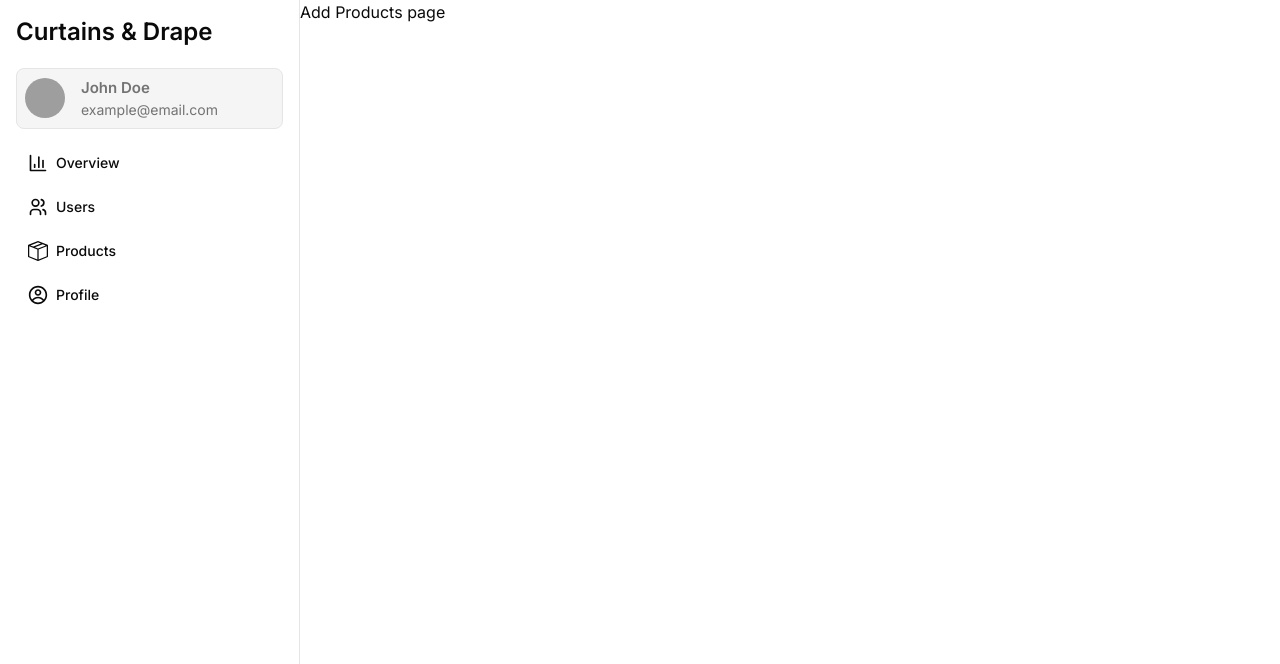
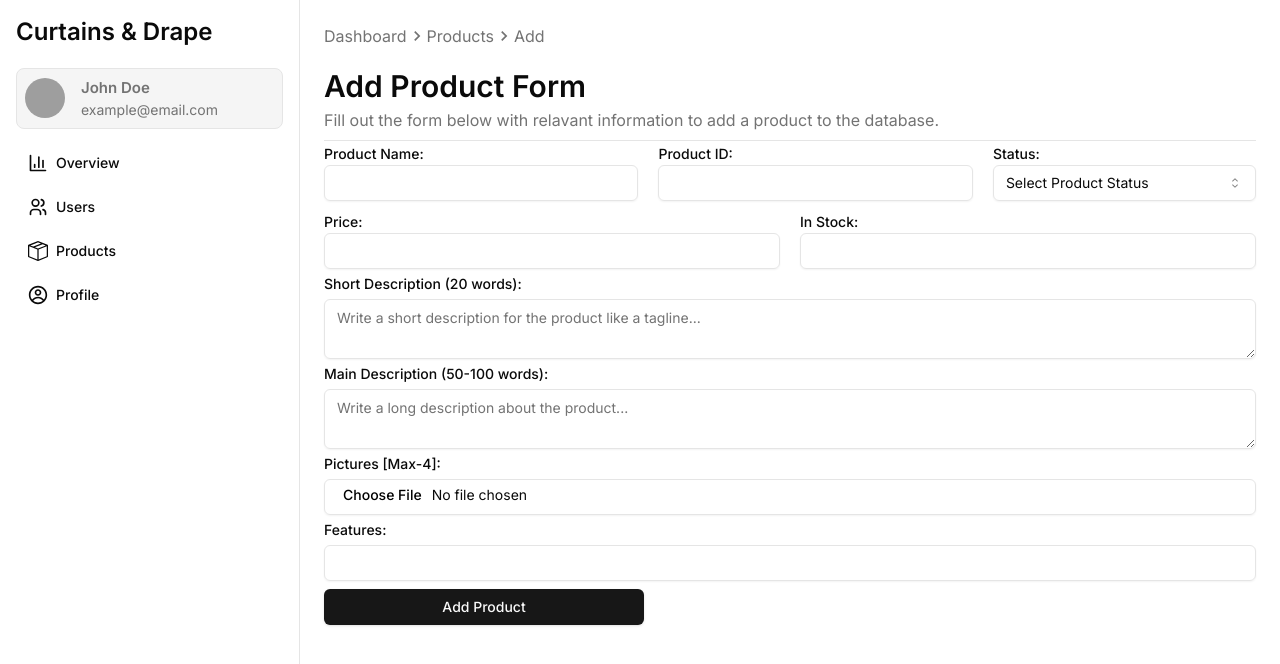
Before and after one commit to frustrated018/curtains-and-drapes, a Next.js app: page /admin-dashboard/products/add in a window 1280 px wide. Shown: the top 664 px of the page. Built offline with nearby package versions, Linux system fonts and the light colour scheme; grey boxes are pictures that could not be loaded.

Commit message:
Add product form basic scafolding
Made the basic form for creating a new product
Need to get the data form the form and send it to the backend
also need to use form state and form status hooks to.... don't know how to use them :3

```diff
--- a/package.json
+++ b/package.json
@@ -17,6 +17,7 @@
     "@radix-ui/react-label": "^2.0.2",
     "@radix-ui/react-navigation-menu": "^1.1.4",
     "@radix-ui/react-scroll-area": "^1.0.5",
+    "@radix-ui/react-select": "^2.0.0",
     "@radix-ui/react-slot": "^1.0.2",
     "@tanstack/react-table": "^8.11.8",
     "class-variance-authority": "^0.7.0",
--- a/src/app/(dashboard)/admin-dashboard/products/add/page.js
+++ b/src/app/(dashboard)/admin-dashboard/products/add/page.js
@@ -1,10 +1,33 @@
+import { MdKeyboardArrowRight } from "react-icons/md";
+import ProductForm from "./product-form";
 
 const AddProduct = () => {
-    return (
-        <div>
-            Add Products page
+  return (
+    <section className="min-h-screen p-3 xl:p-6">
+      {/* Breadcrumbs? Kinda sorta －_－ */}
+      <div className="text-muted-foreground">
+        <ol className="flex items-center">
+          <li className="hover:cursor-pointer hover:text-primary">Dashboard</li>
+          <MdKeyboardArrowRight size={20} />
+          <li className="hover:cursor-pointer hover:text-primary">Products</li>
+          <MdKeyboardArrowRight size={20} />
+          <li className="hover:cursor-pointer hover:text-primary">Add</li>
+        </ol>
+      </div>
+
+      <section className="mt-5 flex items-center justify-between border-b">
+        <div className="mb-2 space-y-1">
+          <h2 className="text-3xl font-semibold">Add Product Form</h2>
+          <p className="text-muted-foreground">
+            Fill out the form below with relavant information to add a product
+            to the database.
+          </p>
         </div>
-    );
+      </section>
+
+      <ProductForm />
+    </section>
+  );
 };
 
 export default AddProduct;
--- /dev/null
+++ b/src/app/(dashboard)/admin-dashboard/products/add/product-form.jsx
@@ -0,0 +1,93 @@
+"use client";
+import { Button } from "@/components/ui/button";
+import { Input } from "@/components/ui/input";
+import { Label } from "@/components/ui/label";
+import {
+  Select,
+  SelectContent,
+  SelectGroup,
+  SelectItem,
+  SelectLabel,
+  SelectTrigger,
+  SelectValue,
+} from "@/components/ui/select";
+import { Textarea } from "@/components/ui/textarea";
+import { addProduct } from "@/server-actions/products/actions";
+import { useFormState, useFormStatus } from "react-dom";
+
+const initialState = { message: "" };
+
+const ProductForm = () => {
+  const [state, formAction] = useFormState(addProduct, initialState);
+  const { pending } = useFormStatus();
+  return (
+    <>
+      <form action={formAction} className="grid grid-cols-1 gap-2">
+        <section className="flex flex-col gap-5 xl:flex-row">
+          <div className="flex-grow">
+            <Label htmlFor="name">Product Name:</Label>
+            <Input name="name" type="text" />
+          </div>
+          <div className="flex-grow">
+            <Label htmlFor="productId">Product ID:</Label>
+            <Input name="productId" type="text" />
+          </div>
+          <div className="flex-grow">
+            <Label htmlFor="status">Status:</Label>
+            <Select>
+              <SelectTrigger>
+                <SelectValue placeholder="Select Product Status" />
+              </SelectTrigger>
+              <SelectContent>
+                <SelectGroup>
+                  <SelectLabel>Status</SelectLabel>
+                  <SelectItem value="available">Available</SelectItem>
+                  <SelectItem value="pending">Pending</SelectItem>
+                  <SelectItem value="pre-order">Pre-order</SelectItem>
+                  <SelectItem value="discontinued">Discontinued</SelectItem>
+                </SelectGroup>
+              </SelectContent>
+            </Select>
+          </div>
+        </section>
+
+        <section className="flex flex-col gap-5 xl:flex-row">
+          <div className="flex-grow">
+            <Label htmlFor="price">Price:</Label>
+            <Input name="price" type="number" />
+          </div>
+          <div className="flex-grow">
+            <Label htmlFor="inStock">In Stock:</Label>
+            <Input name="inStock" type="number" />
+          </div>
+        </section>
+
+        <Label htmlFor="shortDescription">Short Description (20 words):</Label>
+        <Textarea
+          name="shortDescription"
+          placeholder="Write a short description for the product like a tagline..."
+        />
+
+        <Label htmlFor="description">Main Description (50-100 words):</Label>
+        <Textarea
+          name="descrption"
+          placeholder="Write a long description about the product..."
+        />
+
+        {/* //TODO: need to figure out how to do multiple image selection T_T */}
+        <Label htmlFor="pictures">Pictures [Max-4]:</Label>
+        <Input name="Pictures" type="file" />
+
+        {/* //TODO: option to add multiple features */}
+        <Label htmlFor="features">Features:</Label>
+        <Input name="features" type="text" />
+
+        <Button type="submit" aria-disabled={pending} className="max-w-xs">
+          Add Product
+        </Button>
+      </form>
+    </>
+  );
+};
+
+export default ProductForm;
--- /dev/null
+++ b/src/components/ui/select.jsx
@@ -0,0 +1,126 @@
+"use client"
+
+import * as React from "react"
+import {
+  CaretSortIcon,
+  CheckIcon,
+  ChevronDownIcon,
+  ChevronUpIcon,
+} from "@radix-ui/react-icons"
+import * as SelectPrimitive from "@radix-ui/react-select"
+
+import { cn } from "@/lib/utils"
+
+const Select = SelectPrimitive.Root
+
+const SelectGroup = SelectPrimitive.Group
+
+const SelectValue = SelectPrimitive.Value
+
+const SelectTrigger = React.forwardRef(({ className, children, ...props }, ref) => (
+  <SelectPrimitive.Trigger
+    ref={ref}
+    className={cn(
+      "flex h-9 w-full items-center justify-between whitespace-nowrap rounded-md border border-input bg-transparent px-3 py-2 text-sm shadow-sm ring-offset-background placeholder:text-muted-foreground focus:outline-none focus:ring-1 focus:ring-ring disabled:cursor-not-allowed disabled:opacity-50 [&>span]:line-clamp-1",
+      className
+    )}
+    {...props}>
+    {children}
+    <SelectPrimitive.Icon asChild>
+      <CaretSortIcon className="h-4 w-4 opacity-50" />
+    </SelectPrimitive.Icon>
+  </SelectPrimitive.Trigger>
+))
+SelectTrigger.displayName = SelectPrimitive.Trigger.displayName
+
+const SelectScrollUpButton = React.forwardRef(({ className, ...props }, ref) => (
+  <SelectPrimitive.ScrollUpButton
+    ref={ref}
+    className={cn("flex cursor-default items-center justify-center py-1", className)}
+    {...props}>
+    <ChevronUpIcon />
+  </SelectPrimitive.ScrollUpButton>
+))
+SelectScrollUpButton.displayName = SelectPrimitive.ScrollUpButton.displayName
+
+const SelectScrollDownButton = React.forwardRef(({ className, ...props }, ref) => (
+  <SelectPrimitive.ScrollDownButton
+    ref={ref}
+    className={cn("flex cursor-default items-center justify-center py-1", className)}
+    {...props}>
+    <ChevronDownIcon />
+  </SelectPrimitive.ScrollDownButton>
+))
+SelectScrollDownButton.displayName =
+  SelectPrimitive.ScrollDownButton.displayName
+
+const SelectContent = React.forwardRef(({ className, children, position = "popper", ...props }, ref) => (
+  <SelectPrimitive.Portal>
+    <SelectPrimitive.Content
+      ref={ref}
+      className={cn(
+        "relative z-50 max-h-96 min-w-[8rem] overflow-hidden rounded-md border bg-popover text-popover-foreground shadow-md data-[state=open]:animate-in data-[state=closed]:animate-out data-[state=closed]:fade-out-0 data-[state=open]:fade-in-0 data-[state=closed]:zoom-out-95 data-[state=open]:zoom-in-95 data-[side=bottom]:slide-in-from-top-2 data-[side=left]:slide-in-from-right-2 data-[side=right]:slide-in-from-left-2 data-[side=top]:slide-in-from-bottom-2",
+        position === "popper" &&
+          "data-[side=bottom]:translate-y-1 data-[side=left]:-translate-x-1 data-[side=right]:translate-x-1 data-[side=top]:-translate-y-1",
+        className
+      )}
+      position={position}
+      {...props}>
+      <SelectScrollUpButton />
+      <SelectPrimitive.Viewport
+        className={cn("p-1", position === "popper" &&
+          "h-[var(--radix-select-trigger-height)] w-full min-w-[var(--radix-select-trigger-width)]")}>
+        {children}
+      </SelectPrimitive.Viewport>
+      <SelectScrollDownButton />
+    </SelectPrimitive.Content>
+  </SelectPrimitive.Portal>
+))
+SelectContent.displayName = SelectPrimitive.Content.displayName
+
+const SelectLabel = React.forwardRef(({ className, ...props }, ref) => (
+  <SelectPrimitive.Label
+    ref={ref}
+    className={cn("px-2 py-1.5 text-sm font-semibold", className)}
+    {...props} />
+))
+SelectLabel.displayName = SelectPrimitive.Label.displayName
+
+const SelectItem = React.forwardRef(({ className, children, ...props }, ref) => (
+  <SelectPrimitive.Item
+    ref={ref}
+    className={cn(
+      "relative flex w-full cursor-default select-none items-center rounded-sm py-1.5 pl-2 pr-8 text-sm outline-none focus:bg-accent focus:text-accent-foreground data-[disabled]:pointer-events-none data-[disabled]:opacity-50",
+      className
+    )}
+    {...props}>
+    <span className="absolute right-2 flex h-3.5 w-3.5 items-center justify-center">
+      <SelectPrimitive.ItemIndicator>
+        <CheckIcon className="h-4 w-4" />
+      </SelectPrimitive.ItemIndicator>
+    </span>
+    <SelectPrimitive.ItemText>{children}</SelectPrimitive.ItemText>
+  </SelectPrimitive.Item>
+))
+SelectItem.displayName = SelectPrimitive.Item.displayName
+
+const SelectSeparator = React.forwardRef(({ className, ...props }, ref) => (
+  <SelectPrimitive.Separator
+    ref={ref}
+    className={cn("-mx-1 my-1 h-px bg-muted", className)}
+    {...props} />
+))
+SelectSeparator.displayName = SelectPrimitive.Separator.displayName
+
+export {
+  Select,
+  SelectGroup,
+  SelectValue,
+  SelectTrigger,
+  SelectContent,
+  SelectLabel,
+  SelectItem,
+  SelectSeparator,
+  SelectScrollUpButton,
+  SelectScrollDownButton,
+}
--- /dev/null
+++ b/src/components/ui/textarea.jsx
@@ -0,0 +1,18 @@
+import * as React from "react"
+
+import { cn } from "@/lib/utils"
+
+const Textarea = React.forwardRef(({ className, ...props }, ref) => {
+  return (
+    (<textarea
+      className={cn(
+        "flex min-h-[60px] w-full rounded-md border border-input bg-transparent px-3 py-2 text-sm shadow-sm placeholder:text-muted-foreground focus-visible:outline-none focus-visible:ring-1 focus-visible:ring-ring disabled:cursor-not-allowed disabled:opacity-50",
+        className
+      )}
+      ref={ref}
+      {...props} />)
+  );
+})
+Textarea.displayName = "Textarea"
+
+export { Textarea }
--- a/src/server-actions/products/actions.js
+++ b/src/server-actions/products/actions.js
@@ -44,3 +44,9 @@
 export const refreshTable = () => {
   revalidateTag("all-products-revalidate");
 };
+
+//! Add Product
+
+export const addProduct = () => {
+  console.log("ahhhhh");
+};
```
Also changed, not shown: 1 other file (tests, documents, lock files or other folders).
